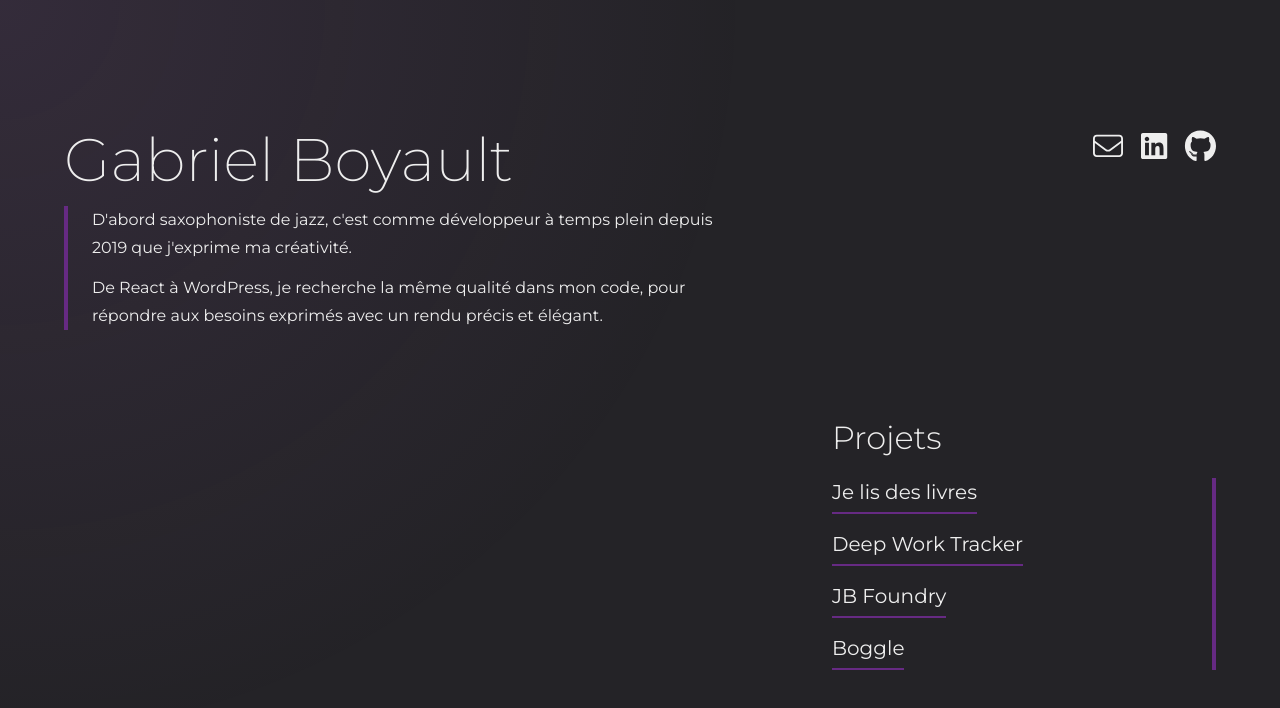
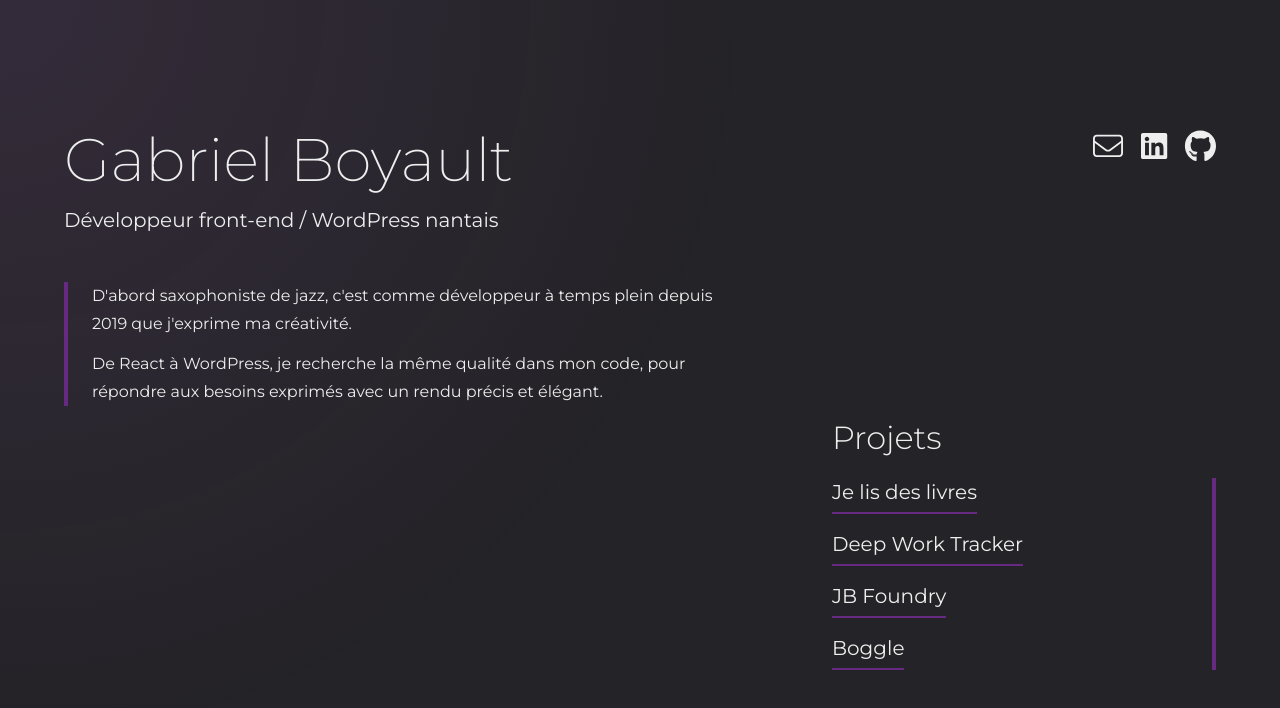
Before and after one commit to GBoyault/gabrielboyault, a Next.js app: page / in a window 1280 px wide. Shown: the top 708 px of the page. Built offline with nearby package versions, Linux system fonts and the light colour scheme.

Commit message:
fix: missing h2 on desktop version

```diff
--- a/app/components/header.tsx
+++ b/app/components/header.tsx
@@ -2,7 +2,6 @@
 
 import { motion } from "framer-motion";
 import { useProjects, useScreen } from "@/app/hooks";
-import clsx from "clsx";
 
 export const Header = () => {
   const { activeProject, setActiveProject } = useProjects();
@@ -10,11 +9,14 @@ export const Header = () => {
 
   if (!isMobile) {
     return (
-      <h1 className="text-4xl md:text-6xl font-extralight mb-1 md:mb-4">
-        <button className="text-left" onClick={() => setActiveProject(null)}>
-          Gabriel Boyault
-        </button>
-      </h1>
+      <header className="mb-12">
+        <h1 className="text-6xl font-extralight mb-4">
+          <button className="text-left" onClick={() => setActiveProject(null)}>
+            Gabriel Boyault
+          </button>
+        </h1>
+        <h2 className="text-xl">Développeur front-end / WordPress nantais</h2>
+      </header>
     );
   }
 
@@ -28,18 +30,10 @@ export const Header = () => {
       animate={animate}
       style={{ originY: 0 }}
       transition={{ type: "spring", bounce: 0, duration: 0.25 }}
-      className={clsx("md:mb-12", { "mb-8": isVisible })}
+      className="mb-8"
     >
-      <h1
-        className={clsx("text-4xl md:text-6xl font-extralight mb-1 md:mb-4", {
-          "": isVisible,
-        })}
-      >
-        Gabriel Boyault
-      </h1>
-      <h2 className={clsx("md:text-xl", { "": isVisible })}>
-        Développeur front-end / WordPress nantais
-      </h2>
+      <h1 className="text-4xl font-extralight mb-1">Gabriel Boyault</h1>
+      <h2>Développeur front-end / WordPress nantais</h2>
     </motion.header>
   );
 };
```
